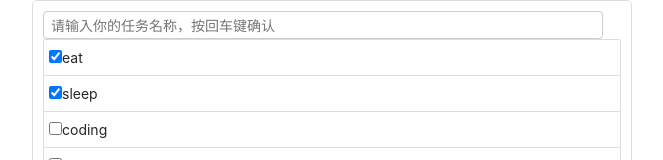
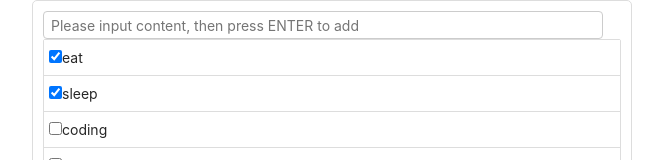
Before and after one commit to mahebei/todo, a React (Create React App) app: page / in a window 1280 px wide. Shown: the top 160 px of the page, without its empty margins (308-971 px from the left). Built offline with nearby package versions, Linux system fonts and the light colour scheme.

Commit message:
comments

```diff
--- a/src/components/Header/index.jsx
+++ b/src/components/Header/index.jsx
@@ -5,34 +5,29 @@ import './index.css'
 
 export default class Header extends Component {
 
-	//对接收的props进行：类型、必要性的限制
+	//set limit of props
 	static propTypes = {
 		addTodo:PropTypes.func.isRequired
 	}
 
-	//键盘事件的回调
+	//callback of keyboard event
 	handleKeyUp = (event)=>{
-		//解构赋值获取keyCode,target
 		const {keyCode,target} = event
-		//判断是否是回车按键
+		//check if it is ENTER
 		if(keyCode !== 13) return
-		//添加的todo名字不能为空
 		if(target.value.trim() === ''){
-			alert('输入不能为空')
+			alert('Item cannot be empty')
 			return
 		}
-		//准备好一个todo对象
 		const todoObj = {id:nanoid(),name:target.value,done:false}
-		//将todoObj传递给App
 		this.props.addTodo(todoObj)
-		//清空输入
 		target.value = ''
 	}
 
 	render() {
 		return (
 			<div className="todo-header">
-				<input onKeyUp={this.handleKeyUp} type="text" placeholder="请输入你的任务名称，按回车键确认"/>
+				<input onKeyUp={this.handleKeyUp} type="text" placeholder="Please input content, then press ENTER to add"/>
 			</div>
 		)
 	}
```
